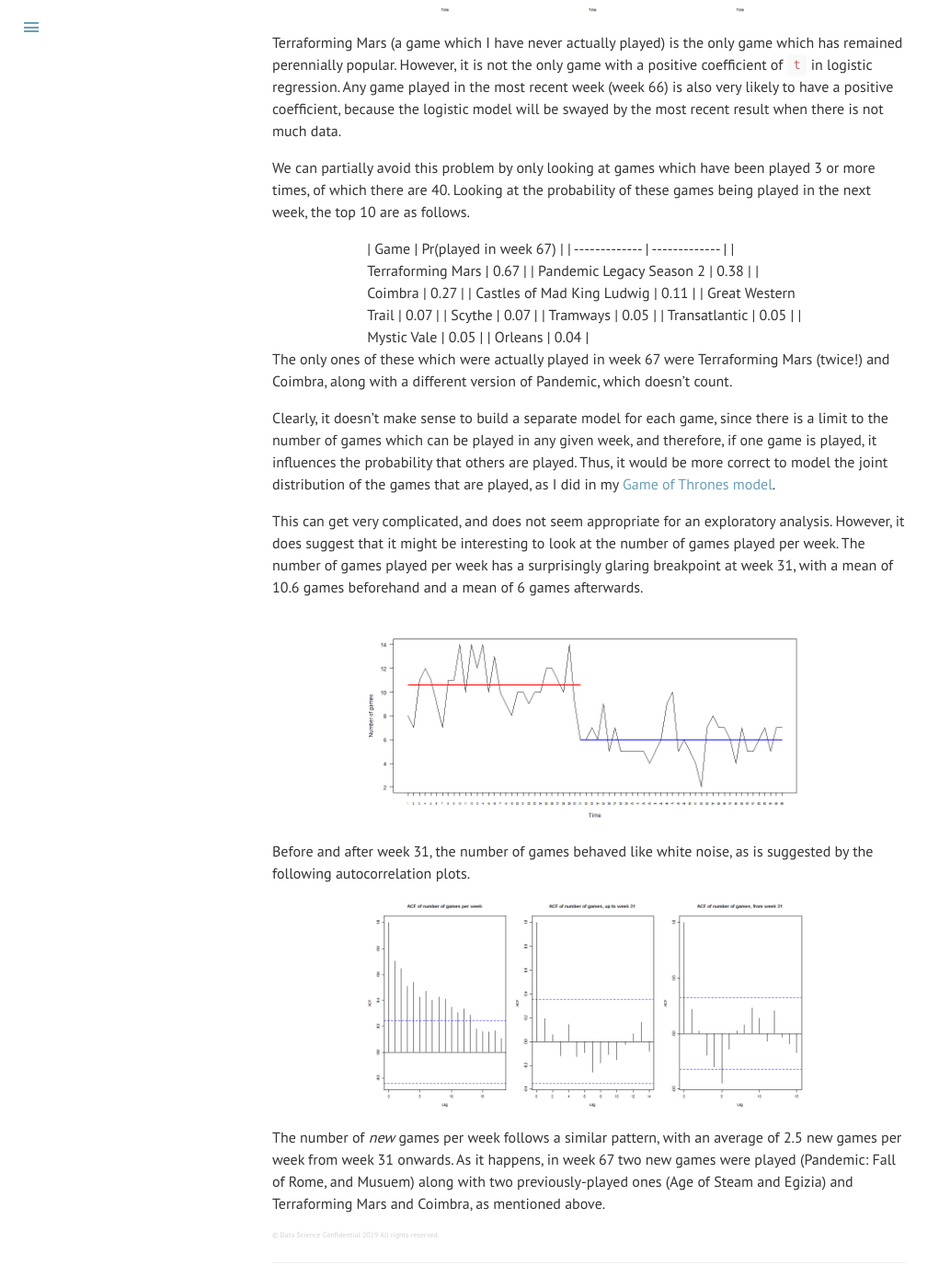
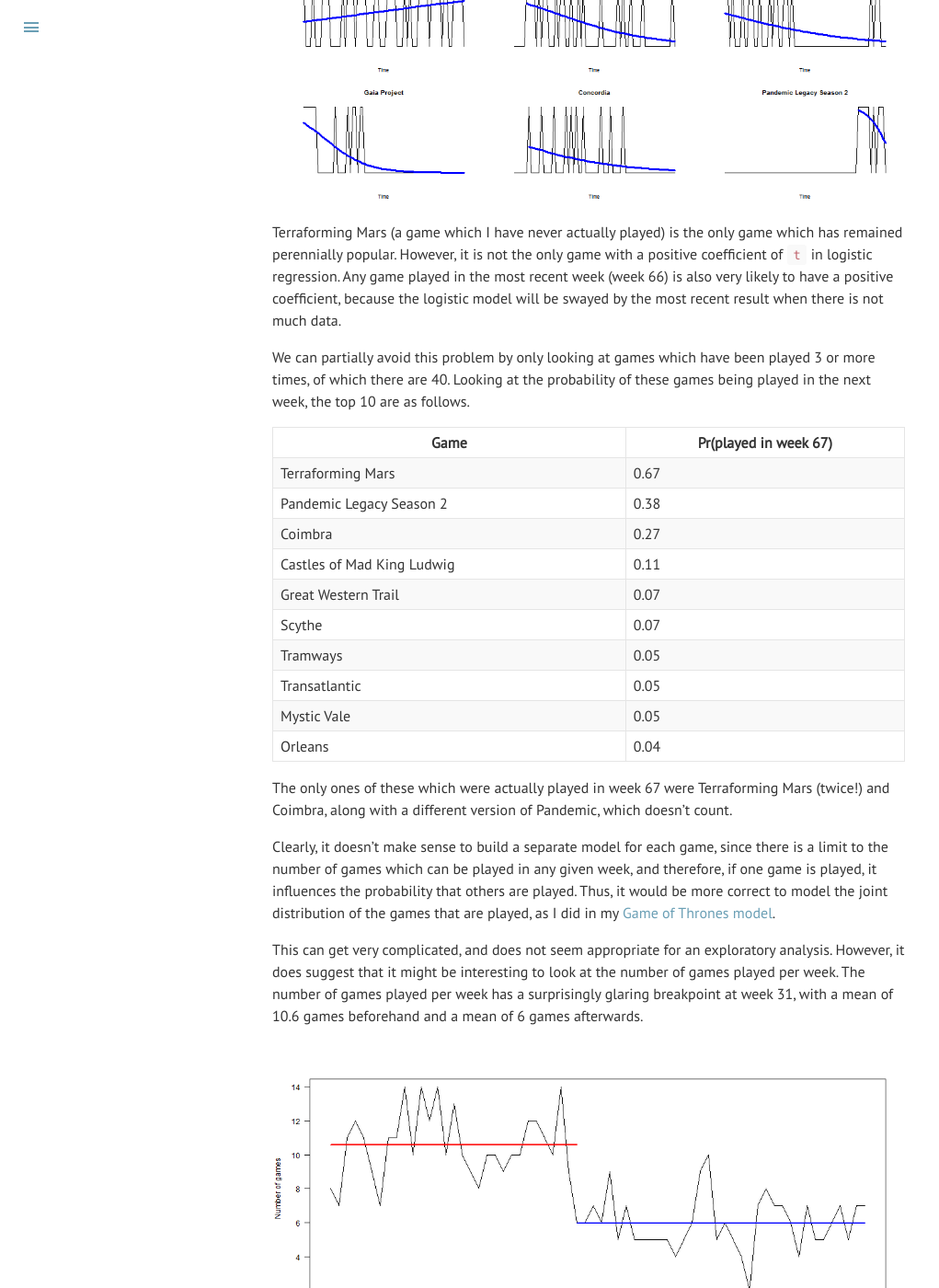
Before and after one commit to datascienceconfidential/datascienceconfidential.github.io, a Jekyll site: the page built from _posts/2019-05-29-board-game-eda.md, in a window 1280 px wide and 1400 px high, scrolled down 4013 px. Shown: the whole window at 92% size, without its empty margins (0-1021 px from the left). Built offline with Jekyll 4.4.1, drawn with Linux system fonts in a browser that asks for light colours; comment, search, counter and statistics services are not loaded.

Commit message:
tried un centering table

````diff
--- a/_posts/2019-05-29-board-game-eda.md
+++ b/_posts/2019-05-29-board-game-eda.md
@@ -10,7 +10,7 @@
 
 The spreadsheet has one sheet for each week of data. The individual sheets look like this (I have edited the names):
 
-<div style="width:95%; margin:0 auto;">
+<div style="width:100%; margin:0 auto;">
  <img src="/blog/images/2019-05/schedule_jan_9.png" />
 </div>
 
@@ -65,7 +65,7 @@
 
 The image below shows the matrix of games played by week, with games along the horizontal axis and time on the vertical axis (going downwards from week 1 to week 66). The games are ordered by decreasing number of plays. Most games are played once and then never seen again. This fate befell 201 of the 289 games, almost 70% of the total.
 
-<div style="width:70%; margin:0 auto;">
+<div style="width:100%; margin:0 auto;">
  <img src="/blog/images/2019-05/game_matrix.png" />
 </div>
 
@@ -126,15 +126,13 @@
 par(mfrow=c(1,1))
 ```
 
-<div style="width:70%; margin:0 auto;">
+<div style="width:100%; margin:0 auto;">
  <img src="/blog/images/2019-05/logistic_plots.png" />
 </div>
 
 Terraforming Mars (a game which I have never actually played) is the only game which has remained perennially popular. However, it is not the only game with a positive coefficient of `t` in logistic regression. Any game played in the most recent week (week 66) is also very likely to have a positive coefficient, because the logistic model will be swayed by the most recent result when there is not much data.
 
 We can partially avoid this problem by only looking at games which have been played 3 or more times, of which there are 40. Looking at the probability of these games being played in the next week, the top 10 are as follows.
-
-<div style="width:70%; margin:0 auto;">
 
 | Game | Pr(played in week 67) |
 | ------------- | ------------- |
@@ -149,21 +147,19 @@
 | Mystic Vale | 0.05 |
 | Orleans | 0.04 |
 
- </div>
-
 The only ones of these which were actually played in week 67 were Terraforming Mars (twice!) and Coimbra, along with a different version of Pandemic, which doesn't count.
 
 Clearly, it doesn't make sense to build a separate model for each game, since there is a limit to the number of games which can be played in any given week, and therefore, if one game is played, it influences the probability that others are played. Thus, it would be more correct to model the joint distribution of the games that are played, as I did in my [Game of Thrones model](https://arxiv.org/abs/1409.5830).
 
 This can get very complicated, and does not seem appropriate for an exploratory analysis. However, it does suggest that it might be interesting to look at the number of games played per week. The number of games played per week has a surprisingly glaring breakpoint at week 31, with a mean of 10.6 games beforehand and a mean of 6 games afterwards.
 
-<div style="width:70%; margin:0 auto;">
+<div style="width:100%; margin:0 auto;">
  <img src="/blog/images/2019-05/number_games.png" />
 </div>
 
 Before and after week 31, the number of games behaved like white noise, as is suggested by the following autocorrelation plots.
 
-<div style="width:70%; margin:0 auto;">
+<div style="width:100%; margin:0 auto;">
  <img src="/blog/images/2019-05/autocorrelations.png" />
 </div>
 
````
